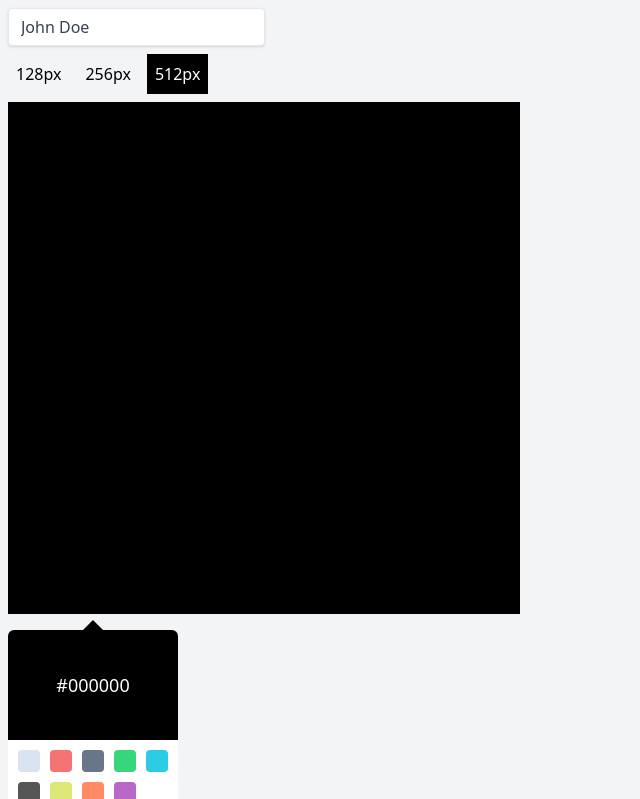
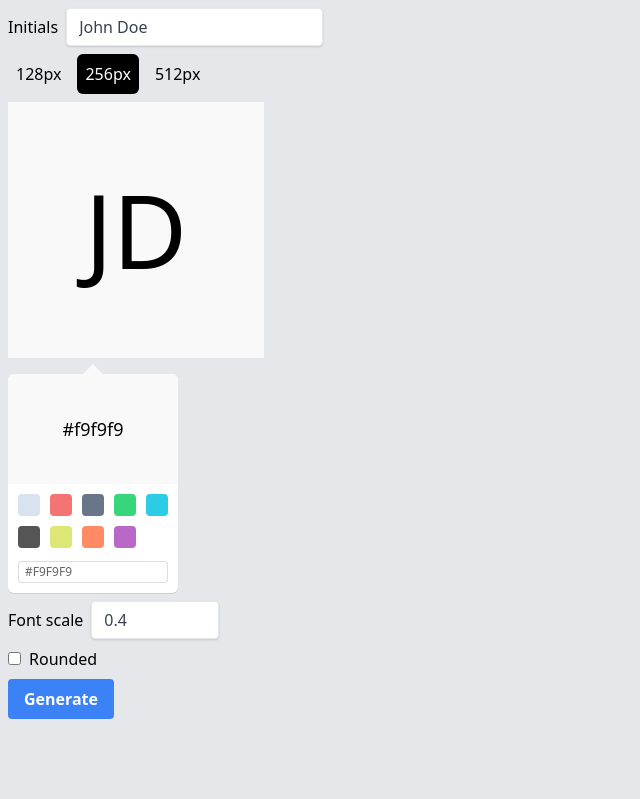
Before and after one commit to saharbit/arc-web, a Next.js app: page / in a window 1280 px wide. Shown: the top 799 px of the page, without its empty margins (0-640 px from the left). Built offline with nearby package versions, Linux system fonts and the light colour scheme.

Commit message:
Fix test, add input labels

```diff
--- a/pages/Generator.js
+++ b/pages/Generator.js
@@ -4,7 +4,7 @@ import { saveAs } from "file-saver";
 import { toPng } from "html-to-image";
 
 const SIZES = [128, 256, 512];
-const DEFAULT_COLOR = "#000000";
+const DEFAULT_COLOR = "#F9F9F9";
 
 const getInitials = (name) =>
   name
@@ -14,9 +14,9 @@ const getInitials = (name) =>
 
 const Generator = () => {
   const [inputValue, setInputValue] = useState("John Doe");
-  const [fontSize, setFontSize] = useState(0.4);
+  const [fontScale, setFontScale] = useState(0.4);
   const [color, setColor] = useState(DEFAULT_COLOR);
-  const [currentSize, setCurrentSize] = useState(SIZES[2]);
+  const [currentSize, setCurrentSize] = useState(256);
   const [rounded, setRounded] = useState(false);
 
   function onGenerate() {
@@ -30,11 +30,14 @@ const Generator = () => {
   return (
     <div>
       <div className="mb-2">
+        <label htmlFor="initials-input" className="mr-2">
+          Initials
+        </label>
         <input
+          id="initials-input"
           className="shadow appearance-none border rounded py-2 px-3 text-gray-700 leading-tight focus:outline-none focus:shadow-outline"
           onChange={(e) => setInputValue(e.target.value)}
           value={inputValue}
-          placeholder="Text here"
         />
       </div>
       <div className="flex mb-2">
@@ -43,7 +46,7 @@ const Generator = () => {
 
           return (
             <div
-              className={`cursor-pointer p-2 mr-2 transition-all hover:bg-black hover:text-white duration-500 ${
+              className={`rounded-md cursor-pointer p-2 mr-2 transition-all hover:bg-black hover:text-white duration-300 ${
                 isSelected ? "bg-black text-white" : ""
               }`}
               key={size}
@@ -63,27 +66,28 @@ const Generator = () => {
           width: currentSize,
         }}
       >
-        <div style={{ fontSize: fontSize * currentSize }}>
+        <div style={{ fontSize: fontScale * currentSize }}>
           {getInitials(inputValue)}
         </div>
       </div>
       <BlockPicker
         color={color}
-        onChangeComplete={(color) => {
-          return setColor(color.hex);
-        }}
+        onChangeComplete={(color) => setColor(color.hex)}
         className="mb-2"
       />
       <div className="mb-2">
+        <label htmlFor="font-scale-input" className="mr-2">
+          Font scale
+        </label>
         <input
           className="w-32 shadow appearance-none border rounded py-2 px-3 text-gray-700 leading-tight focus:outline-none focus:shadow-outline"
-          onChange={(e) => setFontSize(e.target.value)}
-          value={fontSize}
-          placeholder="Font scale"
+          onChange={(e) => setFontScale(e.target.value)}
+          value={fontScale}
           type="number"
           step="0.1"
           max="1"
-          min="0"
+          min="0.1"
+          id="font-scale-input"
         />
       </div>
       <div className="mb-2">
--- a/pages/index.js
+++ b/pages/index.js
@@ -10,7 +10,7 @@ export default function Home() {
         <link rel="icon" href="/favicon.ico" />
       </Head>
 
-      <main className="p-2 bg-gray-100 min-h-screen">
+      <main className="p-2 bg-gray-200 min-h-screen">
         <div className="container mx-auto">
           <Generator />
         </div>
```
Also changed, not shown: 1 other file (tests, documents, lock files or other folders).
